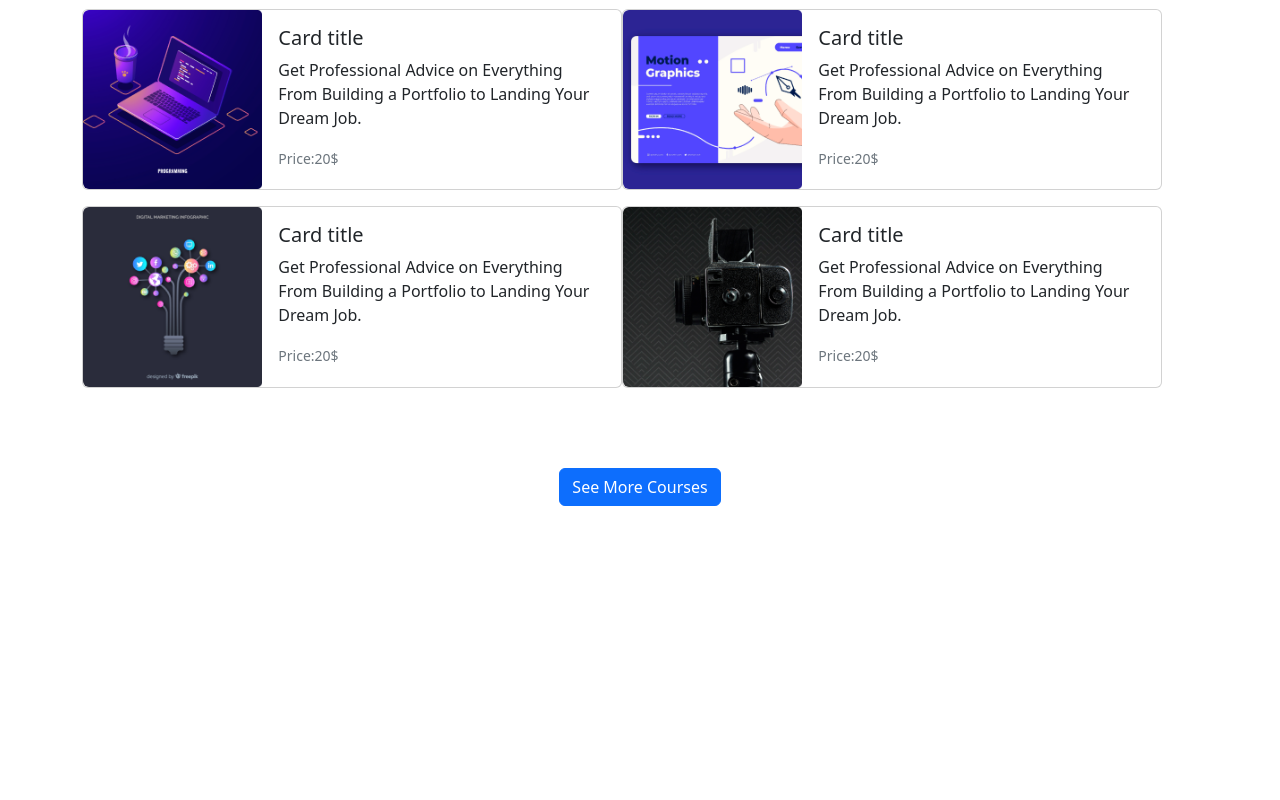
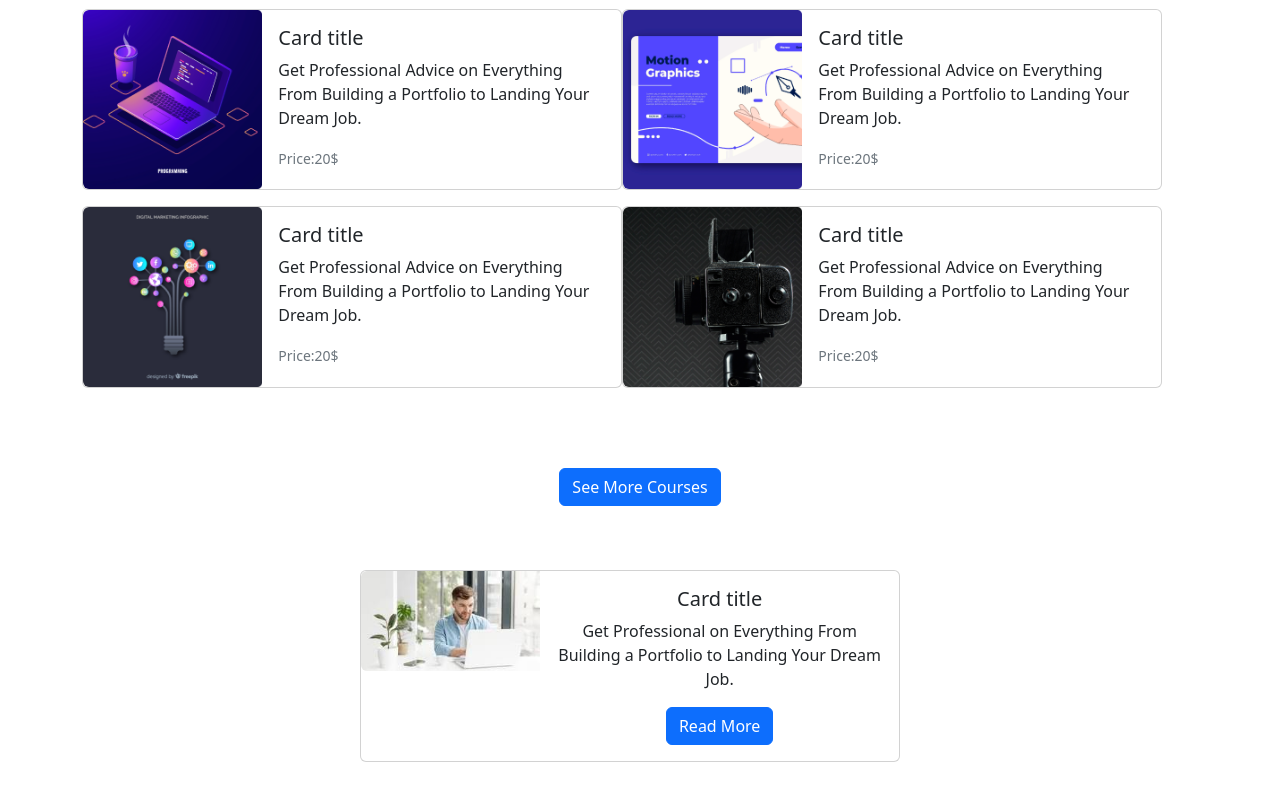
Before and after one commit to iraesha9/ASSIGNMENT, a plain HTML site: page index.html in a window 1280 px wide. Shown: the part 1154-1954 px from the top of the page. Before the commit the page ends 1724 px from the top, so only its background shows below. Drawn offline with nearby package versions, Linux system fonts and the light colour scheme.

Commit message:
forth commit

```diff
--- a/index.html
+++ b/index.html
@@ -200,3 +200,23 @@
         </div>
       </div>
     </section>
+    <section class="container">
+        <div class="card text-center mx-auto border border-0 my-5"
+        style="width: 35rem">
+          <div class="card mb-3" style="max-width: 540px;">
+            <div class="row g-0">
+              <div class="col-md-4">
+                <img src="image/images.jpg" class="img-fluid rounded-start" alt="...">
+              </div>
+              <div class="col-md-8">
+                <div class="card-body">
+                  <h5 class="card-title">Card title</h5>
+                  <p class="card-text">Get Professional on Everything From Building a Portfolio to Landing Your Dream Job.</p>
+
+                  <button class="btn btn-primary" type="submit">Read More</button>
+                </div>
+              </div>
+            </div>
+          </div>
+        </div>
+      </section>
```
